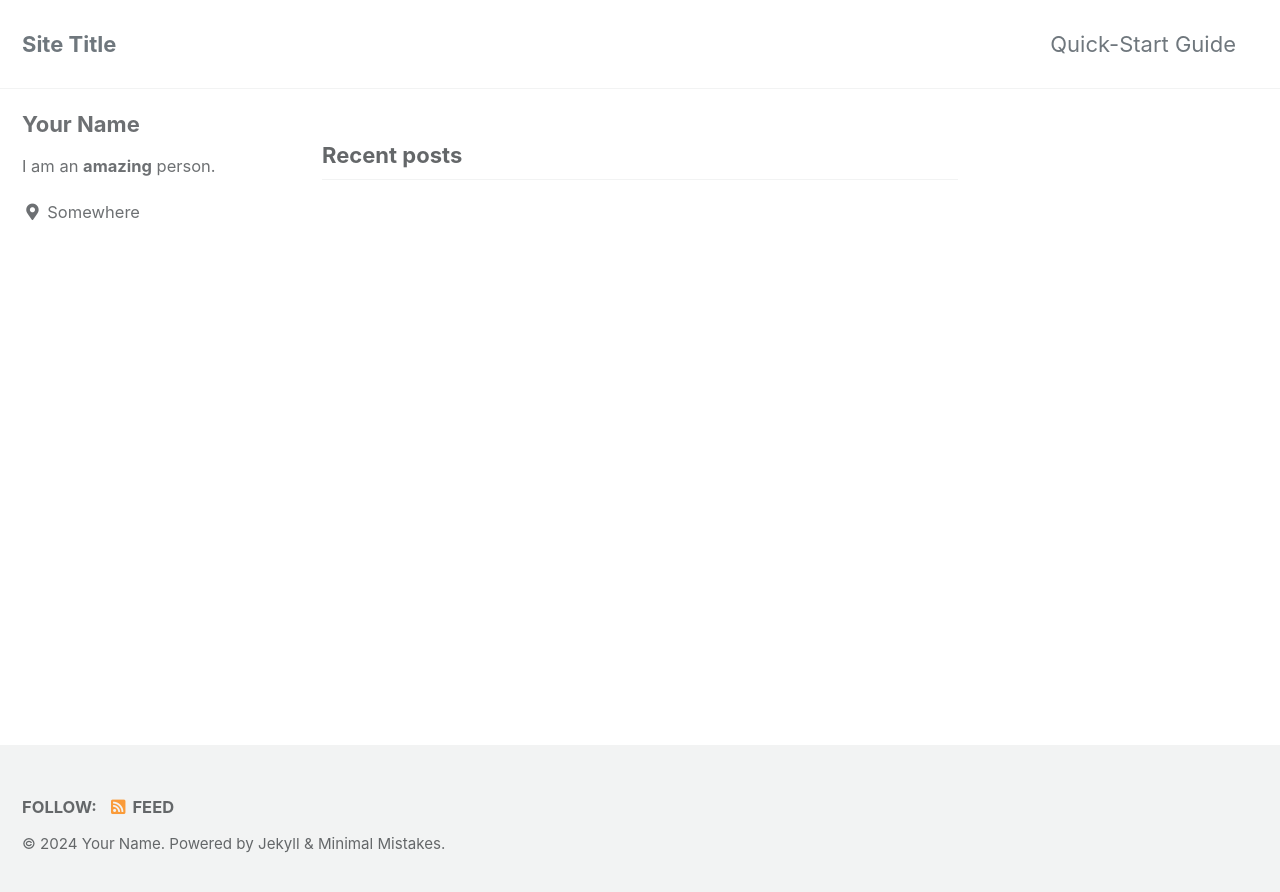
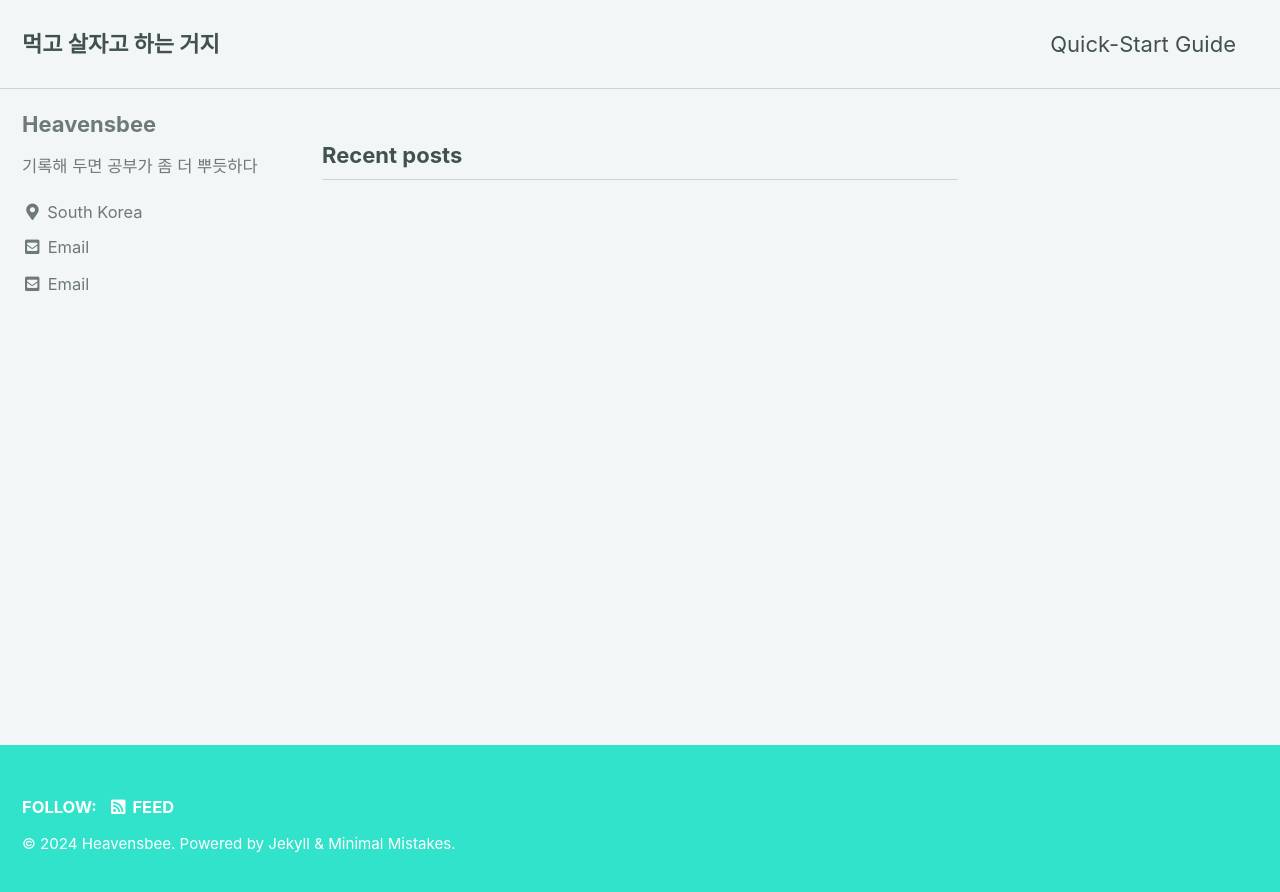
Before and after one commit to beeheavens/beeheavens.github.io, a Jekyll site: the page built from index.html, in a window 1280 px wide. Shown: the top 892 px of the page. Built offline with Jekyll 4.4.1, drawn with Linux system fonts in a browser that asks for light colours; cached includes are drawn as plain includes; the list of posts is cut into pages by our own code.

Commit message:
set layouts

```diff
--- a/_config.yml
+++ b/_config.yml
@@ -12,21 +12,21 @@
 
 # theme                  : "minimal-mistakes-jekyll"
 # remote_theme           : "mmistakes/minimal-mistakes"
-minimal_mistakes_skin    : "default" # "air", "aqua", "contrast", "dark", "dirt", "neon", "mint", "plum", "sunrise"
+minimal_mistakes_skin    : "mint" # "air", "aqua", "contrast", "dark", "dirt", "neon", "mint", "plum", "sunrise"
 
 # Site Settings
 locale                   : "en-US"
-title                    : "Site Title"
+title                    : "Heavensbee"
 title_separator          : "-"
 subtitle                 : # site tagline that appears below site title in masthead
-name                     : "Your Name"
-description              : "An amazing website."
+name                     : "Heavensbee"
+description              : "정리하면 공부가 조금 더 뿌듯하기 때문에"
 url                      : # the base hostname & protocol for your site e.g. "https://mmistakes.github.io"
 baseurl                  : # the subpath of your site, e.g. "/blog"
 repository               : # GitHub username/repo-name e.g. "mmistakes/minimal-mistakes"
 teaser                   : # path of fallback teaser image, e.g. "/assets/images/500x300.png"
 logo                     : # path of logo image to display in the masthead, e.g. "/assets/images/88x88.png"
-masthead_title           : # overrides the website title displayed in the masthead, use " " for no title
+masthead_title           : "먹고 살자고 하는 거지"# overrides the website title displayed in the masthead, use " " for no title
 # breadcrumbs            : false # true, false (default)
 words_per_minute         : 200
 comments:
@@ -104,15 +104,15 @@ analytics:
 
 # Site Author
 author:
-  name             : "Your Name"
+  name             : "Heavensbee"
   avatar           : # path of avatar image, e.g. "/assets/images/bio-photo.jpg"
-  bio              : "I am an **amazing** person."
-  location         : "Somewhere"
-  email            :
+  bio              : "기록해 두면 공부가 좀 더 뿌듯하다"
+  location         : "South Korea"
+  email            : "0heavensbee@gmail.com"
   links:
     - label: "Email"
       icon: "fas fa-fw fa-envelope-square"
-      # url: "mailto:your.name@email.com"
+      url: "0heavensbee@gmail.com"
     - label: "Website"
       icon: "fas fa-fw fa-link"
       # url: "https://your-website.com"
```
